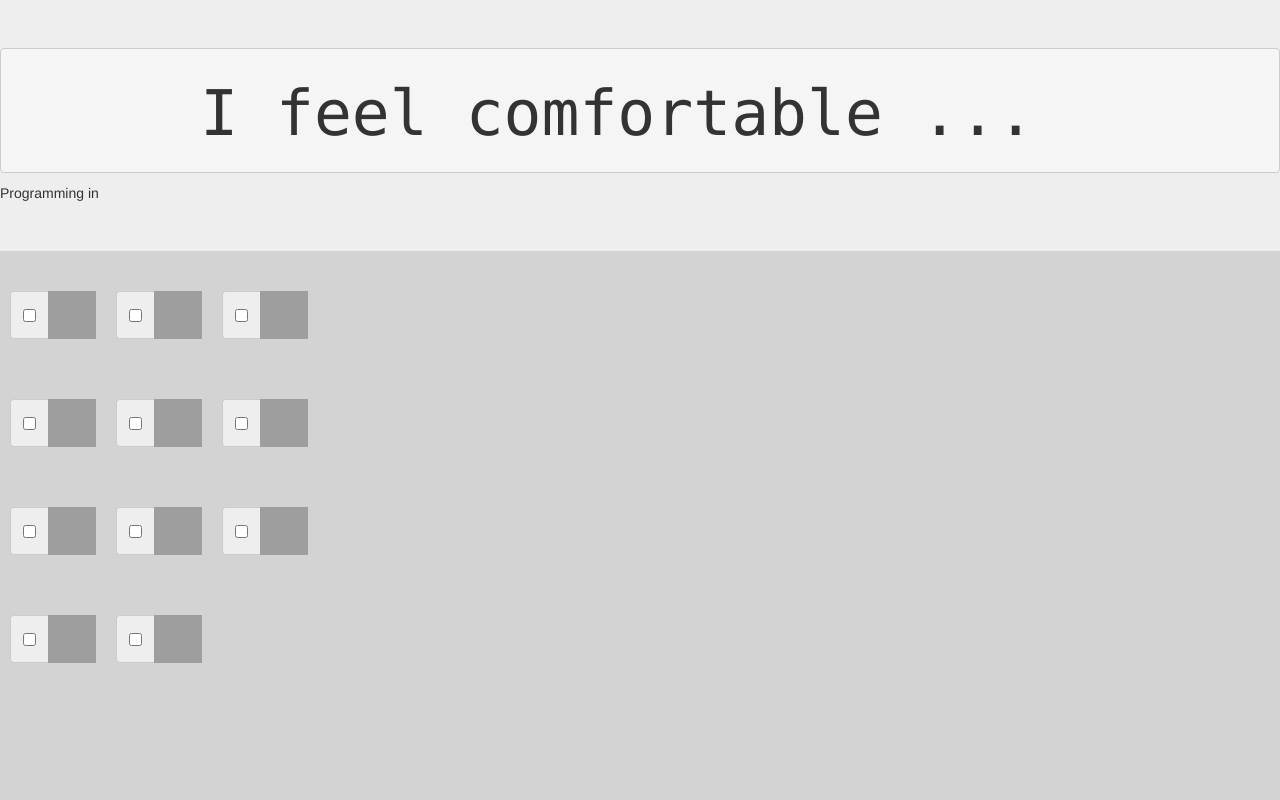
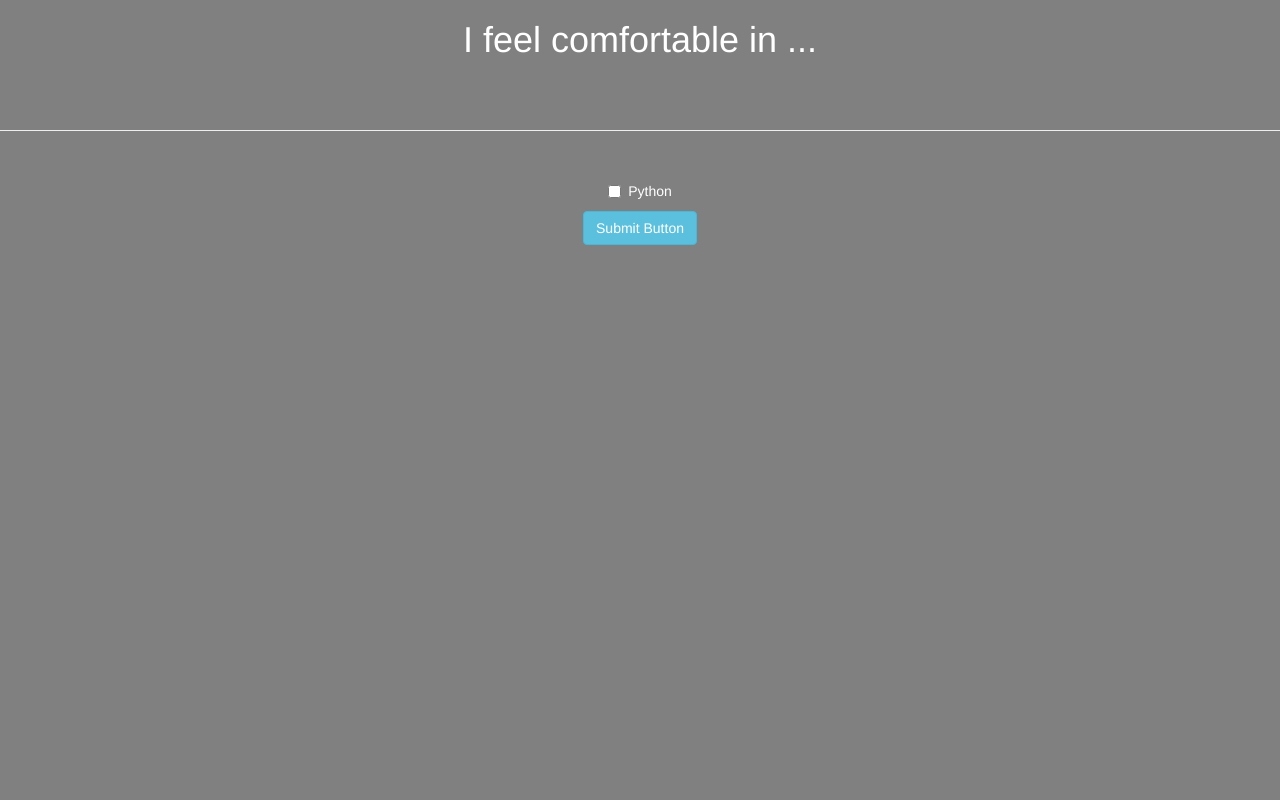
Before and after one commit to Kyle-Magee/GroupHack, a Python web app: template templates/prolang.html in a window 1280 px wide. Run offline with Jinja, Linux system fonts and the light colour scheme; the template is opened without the code that fills it, so the values that code supplies are empty; some libraries are stand-ins or nearby versions; grey boxes are pictures that could not be loaded.

Commit message:
updated programming language webpage

```diff
--- a/templates/prolang.html
+++ b/templates/prolang.html
@@ -2,192 +2,25 @@
 
     <head>
 
-        <title>Profile Webpage</title>
+        <title>Choose A Programming Language</title>
 
 		<link rel="stylesheet" href="https://maxcdn.bootstrapcdn.com/bootstrap/3.3.7/css/bootstrap.min.css" integrity="sha384-BVYiiSIFeK1dGmJRAkycuHAHRg32OmUcww7on3RYdg4Va+PmSTsz/K68vbdEjh4u" crossorigin="anonymous">
 
 	<style>
-	.flex-container {
-	    display: -webkit-flex;
-	    display: flex;
-	    -webkit-justify-content: space-between;
-	    justify-content: space-between;
-	    width: 48px;
-	    height: 48px;
-	    background-color: lightgrey;
-	}
 
-	.flex-item {
-	    background-color:;
-	    width: 100px;
-	    height: 100px;
-	    margin: 10px;
-	}
 	</style>
 
     </head>
 
-
-    <body style="background-color:lightgray">
-		<div class="jumbotron">
-			<div class="center">
-				<pre class="tab"><p><h1>     I feel comfortable ... </h1></p></pre>
-			</div>
-			Programming in
-		</div>
-
-		<div class="flex-container">
-			<div class="flex-item">
-				<div class="row">
-				  <div class="col-lg-6">
-				    <div class="input-group">
-				      <span class="input-group-addon">
-				        <input type="checkbox">
-				      </span>
-				      <input type="image"  src="python.png" width="48" height="48">
-				    </div><!-- /input-group -->
-				  </div><!-- /.col-lg-6 -->
-				</div> <!-- row -->
-			</div>
-
-			<div class="flex-item">
-				<div class="row">
-				  <div class="col-lg-6">
-				    <div class="input-group">
-				      <span class="input-group-addon">
-				        <input type="checkbox">
-				      </span>
-				      <input type="image"  src="swift.png" width="48" height="48">
-				    </div><!-- /input-group -->
-				  </div><!-- /.col-lg-6 -->
-				</div> <!-- row -->
-			</div>
-
-			<div class="flex-item">
-				<div class="row">
-				  <div class="col-lg-6">
-				    <div class="input-group">
-				      <span class="input-group-addon">
-				        <input type="checkbox">
-				      </span>
-				      <input type="image"  src="ruby.png" width="48" height="48">
-				    </div><!-- /input-group -->
-				  </div><!-- /.col-lg-6 -->
-				</div> <!-- row -->
-			</div>
-
-		</div>
-		 <br><br><br>
-
-		 <div class="flex-container">
-		 	<div class="flex-item">
-				 <div class="row">
-				  <div class="col-lg-6">
-				    <div class="input-group">
-				      <span class="input-group-addon">
-				        <input type="checkbox">
-				      </span>
-				      <input type="image" src="javascript.jpeg" width="48" height="48">
-				    </div><!-- /input-group -->
-				  </div><!-- /.col-lg-6 -->
-				 </div><!-- /.row -->
-			</div>
-
-		 	<div class="flex-item">
-				 <div class="row">
-				  <div class="col-lg-6">
-				    <div class="input-group">
-				      <span class="input-group-addon">
-				        <input type="checkbox">
-				      </span>
-				      <input type="image" src="haskell.png" width="48" height="48">
-				    </div><!-- /input-group -->
-				  </div><!-- /.col-lg-6 -->
-				 </div><!-- /.row -->
-			</div>
-
-		 	<div class="flex-item">
-				 <div class="row">
-				  <div class="col-lg-6">
-				    <div class="input-group">
-				      <span class="input-group-addon">
-				        <input type="checkbox">
-				      </span>
-				      <input type="image" src="php.png" width="48" height="48">
-				    </div><!-- /input-group -->
-				  </div><!-- /.col-lg-6 -->
-				 </div><!-- /.row -->
-			</div>
-
-		</div>
-		<br><br><br>
-
-		<div class="flex-container">
-			<div class="flex-item">
-				<div class="row">
-			  	  <div class="col-lg-6">
-				    <div class="input-group" align="left">
-				      <span class="input-group-addon">
-				        <input type="checkbox">
-				      </span>
-				      <input type="image" src="cpp.png" width="48" height="48">
-				    </div><!-- /input-group -->
-				  </div><!-- /.col-lg-6 -->
-				</div>
-			</div>
-			<div class="flex-item">
-				<div class="row">
-			  	  <div class="col-lg-6">
-				    <div class="input-group" align="left">
-				      <span class="input-group-addon">
-				        <input type="checkbox">
-				      </span>
-				      <input type="image" src="go.png" width="48" height="48">
-				    </div><!-- /input-group -->
-				  </div><!-- /.col-lg-6 -->
-				</div>
-			</div>
-			<div class="flex-item">
-				<div class="row">
-			  	  <div class="col-lg-6">
-				    <div class="input-group" align="left">
-				      <span class="input-group-addon">
-				        <input type="checkbox">
-				      </span>
-				      <input type="image" src="html.png" width="48" height="48">
-				    </div><!-- /input-group -->
-				  </div><!-- /.col-lg-6 -->
-				</div>
-			</div>
-		</div>
-		<br><br><br>
-
-		<div class="flex-container">
-			<div class="flex-item">
-				<div class="row">
-			  	  <div class="col-lg-6">
-				    <div class="input-group" align="left">
-				      <span class="input-group-addon">
-				        <input type="checkbox">
-				      </span>
-				      <input type="image" src="java.png" width="48" height="48">
-				    </div><!-- /input-group -->
-				  </div><!-- /.col-lg-6 -->
-				 </div>
-			</div>
-			<div class="flex-item">
-				<div class="row">
-			  	  <div class="col-lg-6">
-				    <div class="input-group" align="left">
-				      <span class="input-group-addon">
-				        <input type="checkbox">
-				      </span>
-				      <input type="image" src="scala.png" width="48" height="48">
-				    </div><!-- /input-group -->
-				  </div><!-- /.col-lg-6 -->
-				 </div>
-			</div>
-		</div>
-    </body>
+	<body style="background-color:gray">
+	  <center><h1><font color="white">I feel comfortable in ...</font></h1></center>
+	  <br><br><hr><br>
+	  <form method="post">
+	      <div class="checkbox">
+	          <center><label><input type="checkbox" value=""><font color="white">Python</font></label></center>
+	      </div>
+	      <center><input type="submit" class="btn btn-info" value="Submit Button"></center>
+	  </form>
+	</body>
 
 </html>
```
